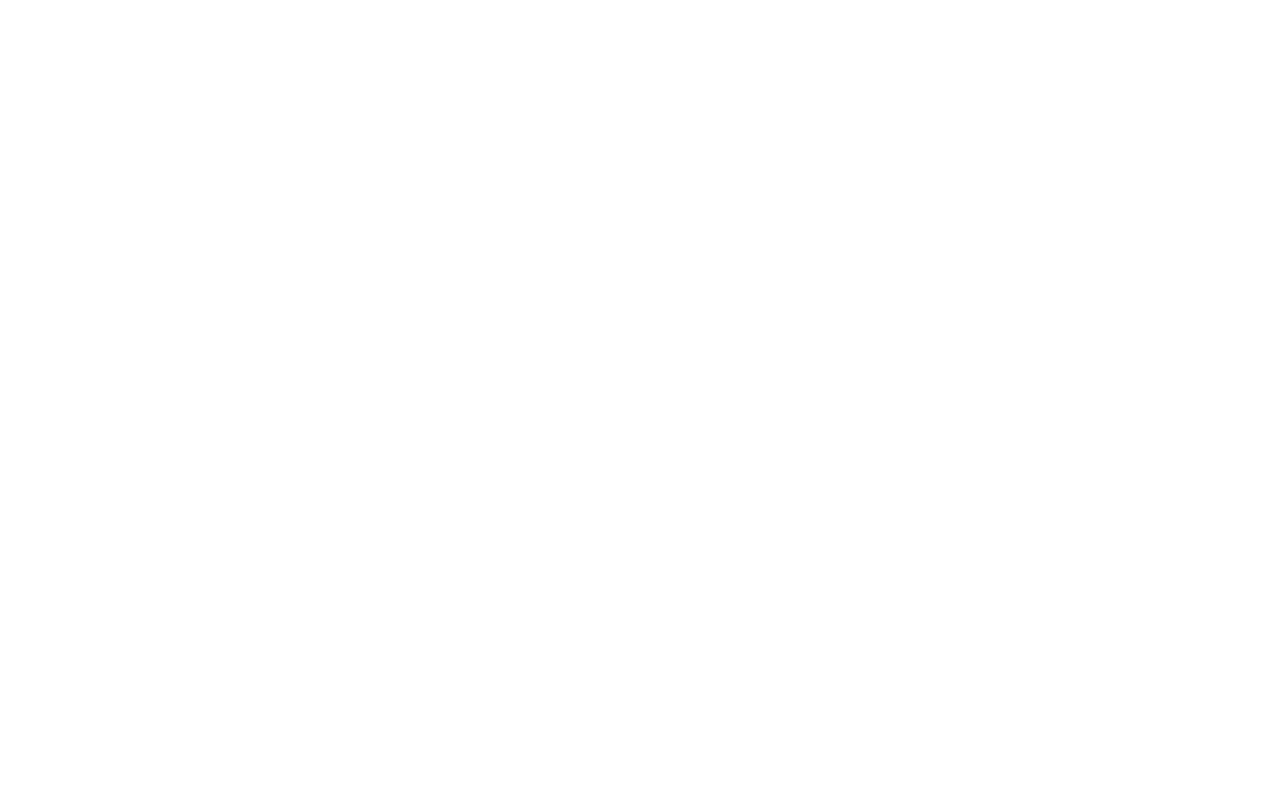
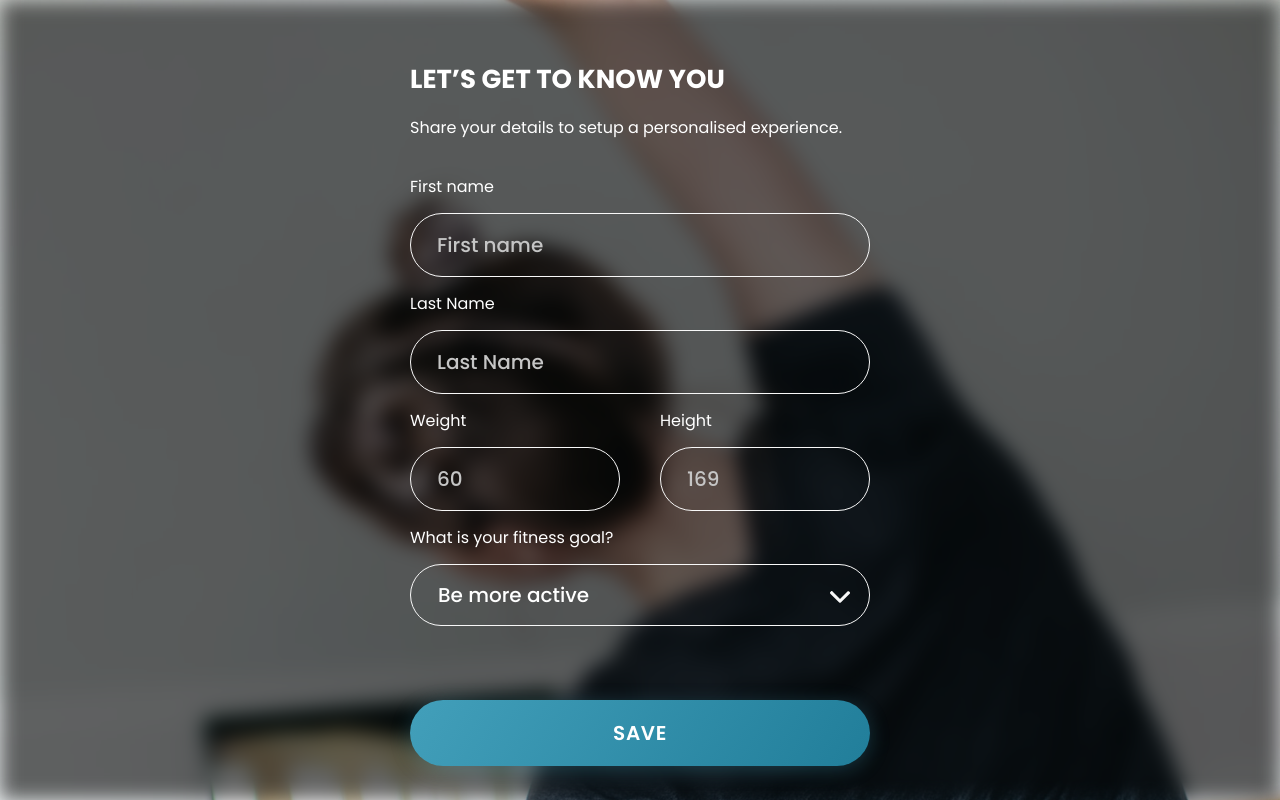
Before and after one commit to Andryha-Step/fit-app, a React (Create React App) app: page /ac in a window 1280 px wide. Built offline with nearby package versions, Linux system fonts and the light colour scheme.

Commit message:
Almost done with onboarding
All screens except the registration screen are ready. On the registration screen, only need to add inputs for weight and height

```diff
--- a/src/App.tsx
+++ b/src/App.tsx
@@ -11,6 +11,7 @@
 
 import Onboarding from './components/Screens/Onboarding/Onboarding'
 import Auth from './components/Screens/Onboarding/Auth';
+import AccountForm from './components/Screens/Onboarding/AccountForm';
 
 const AppContainer = styled.div`
   width: 100%;
@@ -28,9 +29,11 @@
       <Switch>
         <AppContainer>
           <OnboardingBackground>
-            <Route path="/login" component={() => <Auth login/>} />
-            <Route path="/reg" component={() => <Auth registration/>} />
-            <Route path="/onboarding" component={Onboarding} />
+            <Route exact path="/login" component={() => <Auth login/>} />
+            <Route exact path="/reg" component={() => <Auth registration/>} />
+            <Route exact path="/suc" component={() => <Auth linkSent/>} />
+            <Route exact path="/ac" component={() => <AccountForm />} />
+            <Route exact path="/"  component={Onboarding} />
           </OnboardingBackground>
         </AppContainer>
       </Switch>
--- a/src/components/Button.tsx
+++ b/src/components/Button.tsx
@@ -16,7 +16,6 @@
     font-size: 1rem;
     text-transform: uppercase;
     transition: 0.2s all;
-    text-decoration: none;
     ${p => p.width && `
         width: ${p.width};
     `}
--- a/src/components/Input.tsx
+++ b/src/components/Input.tsx
@@ -9,7 +9,7 @@
     /* ––––––––––––––— */
     ${(p) => ['text', 'email', 'password'].includes(p.type || '')  && `
         margin: 0 1rem;
-        margin-bottom: 1rem;
+        margin-bottom: 0.7rem;
         border: 0.6px solid #F8F8F8;
         border-radius: 2rem;
         background-color: rgba(0,0,0,0);
@@ -20,7 +20,7 @@
         font-weight: 500;
         font-size: 1rem;
         &::placeholder {
-            color: white;
+            color: #C5C5C5;
         }
     `}
 
@@ -47,16 +47,27 @@
     `}
 `
 
-const StyledLabel = styled.label`
-    margin: 0 1rem;
-    margin-bottom: 1rem;
+const StyledLabel = styled.label<InputProps>`
+    display: flex;
+    flex-direction: column;
+    ${p => p.type === 'checkbox' && `
+        margin: 0 1rem;
+        padding-left: 2rem;
+        margin-bottom: 1rem;
+    `}
     position: relative;
     color: white;
     font-family: Poppins, sans-serif;
     font-style: normal;
     font-weight: 300;
     font-size: 0.8rem;
-    padding-left: 2rem;
+`
+
+const StyledLabelText = styled.span<InputProps>`
+    ${p => p.type === 'text' && `
+        margin 0 1rem;
+        margin-bottom: 0.7rem;
+    `}
 `
 
 const StyledCheckboxIndicator = styled.div`
@@ -91,6 +102,7 @@
     id?: string,
     name?: string,
     value?: string,
+    style?: React.CSSProperties
 }
 
 export function Input(props: InputProps): JSX.Element {
@@ -98,12 +110,15 @@
     let inputProps = {...props};
     inputProps.children = null;
 
-    if (props.type === 'checkbox') {
+    if (props.children) {
         return (
-            <StyledLabel>
+            <StyledLabel type={props.type}>
+                <StyledLabelText type={props.type}>{props.children}</StyledLabelText>
                 <StyledInput {...inputProps} />
-                <StyledCheckboxIndicator />
-                <span>{props.children}</span>
+                {
+                    props.type === 'checkbox' &&
+                        <StyledCheckboxIndicator />
+                }
             </StyledLabel>
         )
     }
--- /dev/null
+++ b/src/components/Screens/Onboarding/AccountForm.tsx
@@ -0,0 +1,91 @@
+import React, { FormEvent } from 'react';
+import styled from 'styled-components';
+import VerticalContainer from '../../VerticalContainer'
+import { Title } from '../../Title'
+import { Text } from '../../Text'
+import { Input } from '../../Input'
+import { Button } from '../../Button'
+import Select from '../../Select'
+import { useHistory } from 'react-router-dom'
+
+export interface AccountFormScreenProps {
+
+}
+
+export default function AccountForm(props: AccountFormScreenProps): JSX.Element {
+
+    const history = useHistory();
+
+    const handleSubmit = (event: FormEvent<HTMLFormElement>): void => {
+		event.preventDefault();
+		history.push('/suc')
+	}
+
+    return (
+        <Backdrop>
+            <VerticalContainer>
+                <Header>
+                    <Title>Let’s get to know you</Title>
+                    <Text>Share your details to setup a personalised experience.</Text>
+                </Header>
+                <FormContainer onSubmit={handleSubmit}>
+                    <Input type="text" placeholder="First name">
+                        First name
+                    </Input>
+                    <Input type="text" placeholder="Last Name">
+                        Last Name
+                    </Input>
+                    <InputRowContainer>
+                        <Input type="text" placeholder="60">
+                            Weight
+                        </Input>
+                        <Input type="text" placeholder="169">
+                            Height
+                        </Input>
+                    </InputRowContainer>
+                    <Select
+                        options={[
+                            {title: 'Be more active'},
+                            {title: 'Lose weight'},
+                            {title: 'Gain more weight'},
+                            {title: 'Motivate myself'}
+                        ]}
+                        style={{marginBottom: '3rem'}}
+                    >
+                        What is your fitness goal?
+                    </Select>
+                    <Button primary>save</Button>
+                </FormContainer>
+            </VerticalContainer>
+        </Backdrop>
+    )
+}
+
+const Backdrop = styled.div`
+    width: 100%;
+    height: 100vh;
+    backdrop-filter: brightness(40%) blur(10px);
+`
+
+const Header = styled.header`
+    height: 20vh;
+    margin: 0 1rem;
+    display: flex;
+    flex-direction: column;
+    justify-content: flex-end;
+`
+
+const FormContainer = styled.form`
+	flex: 1;
+	display: flex;
+	flex-direction: column;
+	justify-content: center;
+	/* align-items: center; */
+`
+
+const InputRowContainer = styled.div`
+    display: flex;
+    & > label {
+        width: 50%;
+    }
+`
--- a/src/components/Screens/Onboarding/Auth.tsx
+++ b/src/components/Screens/Onboarding/Auth.tsx
@@ -1,40 +1,76 @@
-import React from 'react';
+import React, { FormEvent } from 'react';
 import styled from 'styled-components';
 import VerticalContainer from '../../VerticalContainer'
 import logo_img from '../../../assets/images/logo.svg'
 import powered_by_logo_img from '../../../assets/images/poweredby_logo.svg'
 import back_buttom from '../../../assets/images/back.svg'
+import success from '../../../assets/images/success.svg'
 import { Title } from '../../Title'
+import { Text } from '../../Text'
 import { Input } from '../../Input'
 import { Button } from '../../Button'
-import { Link } from "react-router-dom";
+import { Link, useHistory } from "react-router-dom";
 
 export interface CreateAccountScreenProps {
 	login?: boolean;
 	registration?: boolean;
+	linkSent?: boolean;
 }
 
 export default function CreateAccount(props: CreateAccountScreenProps): JSX.Element {
+
+	const history = useHistory();
+
+	const handleSubmit = (event: FormEvent<HTMLFormElement>): void => {
+		event.preventDefault();
+		if (props.login || props.registration) {
+			history.push('/suc')
+		} else {
+			history.push('/ac')
+		}
+	}
+
 	return (
 		<Backdrop>
 			<VerticalContainer>
 			<Header>
 				<img width='47%' src={logo_img} alt='Moove logo' />
-                <Link to='/onboarding'>
+				<Link to='/'>
 					<BackButton src={back_buttom} />
 				</Link>
 			</Header>
-            <FormContainer>
-                {props.login && <Title center>Log In</Title>}
-                {props.registration && <Title center>Create Account</Title>}
+			<FormContainer onSubmit={handleSubmit}>
+				{
+					props.linkSent &&
+						<SuccessImg>
+							<img src={success} style={{height: '2.5rem'}} alt='success' />
+						</SuccessImg>
+				}
+				<Title center>
+					{props.login && 'Log In'}
+					{props.registration && 'Create Account'}
+					{props.linkSent && 'Login link sent'}
+				</Title>
+				{
+					props.linkSent &&
+					<Text center>
+						Please check your email inbox for your <br /> login link.
+					</Text>
+				}
+				{
+					(props.login || props.registration) &&
 					<Input type="email" id="email" name="email" placeholder='Email adress' />
+				}
 				{
 					props.registration &&
 					<Input type="checkbox" id="terms" name="terms" value="terms">
-                        I confirm that I have read and agree to the <br /> Terms & Conditions and Privacy Policy
+						I confirm that I have read and agree to the <br /> <StyledA href='#'>Terms & Conditions</StyledA> and <StyledA href='#'>Privacy Policy</StyledA>
 					</Input>
 				}
-                <Button primary>send me a login link</Button>
+				<Button primary style={{marginTop: '1rem'}}>
+					{(props.registration || props.login) && 'send me a login link'}
+					{props.linkSent && 'OPEN EMAIL APP'}
+				</Button>
 			</FormContainer>
 			<Footer>
 				<img width='30%' src={powered_by_logo_img} alt='Moove logo' />
@@ -49,11 +85,11 @@
 	height: 100vh;
 	display: flex;
 	justify-content: center;
-  backdrop-filter: brightness(40%) blur(1px);
+	backdrop-filter: brightness(40%) blur(10px);
 `
 
 const Header = styled.header`
-  height: 9rem;
+	height: 16vh;
 	display: flex;
 	justify-content: center;
 	align-items: flex-end;
@@ -87,3 +123,18 @@
 	top: 5rem;
 	height: 3rem;
 `
+
+const SuccessImg = styled.div`
+	display: flex;
+	justify-content: center;
+	align-items: center;
+	margin-bottom: 1rem;
+`
+
+const StyledA = styled.a`
+	color: white;
+
+	&:active {
+		color: white;
+	}
+`
--- a/src/components/Screens/Onboarding/Onboarding.tsx
+++ b/src/components/Screens/Onboarding/Onboarding.tsx
@@ -48,7 +48,7 @@
             <SwiperSlide>
               <Slide>
                 <Title center>ON-DEMAND AND LIVE CLASSES</Title>
-                <Text center>Get access to unlimited on-demand and live classes tailored to your goals. <br />Take individual classes at your convenience or schedule classes with your friends.</Text>
+                <Text center weight="500">Get access to unlimited on-demand and live classes tailored to your goals. <br />Take individual classes at your convenience or schedule classes with your friends.</Text>
               </Slide>
             </SwiperSlide>
           </Swiper>
@@ -72,11 +72,11 @@
 const Backdrop = styled.div`
   width: 100%;
   height: 100vh;
-  backdrop-filter: brightness(40%) blur(1px);
+  backdrop-filter: brightness(40%);
 `
 
 const Header = styled.header`
-  height: 9rem;
+  height: 16vh;
   display: flex;
   justify-content: center;
   align-items: flex-end;
--- /dev/null
+++ b/src/components/Select.tsx
@@ -0,0 +1,73 @@
+import React from 'react';
+import styled from 'styled-components';
+import select_arrow from '../assets/images/select_arrow.svg';
+
+interface Option {
+    title: string;
+    value?: string;
+}
+
+export interface SelectProps {
+    options: Option[];
+    children?: React.ReactNode;
+    style?: React.CSSProperties
+}
+
+export default function Select(props: SelectProps): JSX.Element {
+    return (
+        <StyledLabel style={props.style}>
+            {
+                props.children &&
+                    <StyledLabelText>{props.children}</StyledLabelText>
+            }
+            <StyledSelect>
+                {props.options.map(opt => (
+                    <option>{opt.title}</option>
+                ))}
+            </StyledSelect>
+            <StyledArrow src={select_arrow}/>
+        </StyledLabel>
+    )
+}
+
+const StyledSelect = styled.select`
+    margin: 0 1rem;
+    margin-bottom: 0.7rem;
+    border: 0.6px solid #F8F8F8;
+    border-radius: 2rem;
+    background-color: rgba(0,0,0,0);
+    padding: .8rem 1.3rem;
+    color: white;
+    font-family: Poppins, sans-serif;
+    font-style: normal;
+    font-weight: 500;
+    font-size: 1rem;
+    outline: none;
+    -webkit-appearance: none;
+    -moz-appearance: none;
+    text-indent: 1px;
+    text-overflow: '';
+`
+
+const StyledLabel = styled.label`
+    display: flex;
+    flex-direction: column;
+    position: relative;
+    color: white;
+    font-family: Poppins, sans-serif;
+    font-style: normal;
+    font-weight: 300;
+    font-size: 0.8rem;
+`
+
+const StyledLabelText = styled.span`
+    margin 0 1rem;
+    margin-bottom: 0.7rem;
+`
+
+const StyledArrow = styled.img`
+    top: 2.6rem;
+    height: 2rem;
+    position: absolute;
+    right: 1.5rem;
+`
--- a/src/components/Text.tsx
+++ b/src/components/Text.tsx
@@ -1,12 +1,13 @@
 import React from 'react';
 import styled from 'styled-components';
 
-const StyledText = styled.span<{center?: boolean}>`
+const StyledText = styled.span<{center?: boolean, weight?: string}>`
     font-size: 0.8rem;
     color: white;
     font-family: Poppins, sans-serif;
     font-style: normal;
-    font-weight: 500;
+    font-weight: ${(p) => p.weight || '400'};
+    margin-bottom: 1rem;
     ${p => p.center && `
         text-align: center;
     `}
@@ -16,13 +17,14 @@
     children: React.ReactNode;
     center?: boolean;
     style?: React.CSSProperties;
+    weight?: string;
 }
 
 export function Text(props: TextProps): JSX.Element {
 
-    const { children, center, style } = props;
+    const { children, center, weight, style } = props;
 
-    return <StyledText style={style} center={center}>
+    return <StyledText style={style} center={center} weight={weight}>
         {children}
     </StyledText>
 }
--- a/src/components/Title.tsx
+++ b/src/components/Title.tsx
@@ -7,7 +7,7 @@
     font-family: Poppins, sans-serif;
     font-style: normal;
     font-weight: bold;
-    margin-bottom: 1rem;
+    margin-bottom: 0.8rem;
     text-transform: uppercase;
     ${p => p.center && `
         text-align: center;
```
Also changed, not shown: src/assets/images/select_arrow.svg (added), src/assets/images/success.svg (added). Lines whose indentation alone changed are shown as unchanged.
